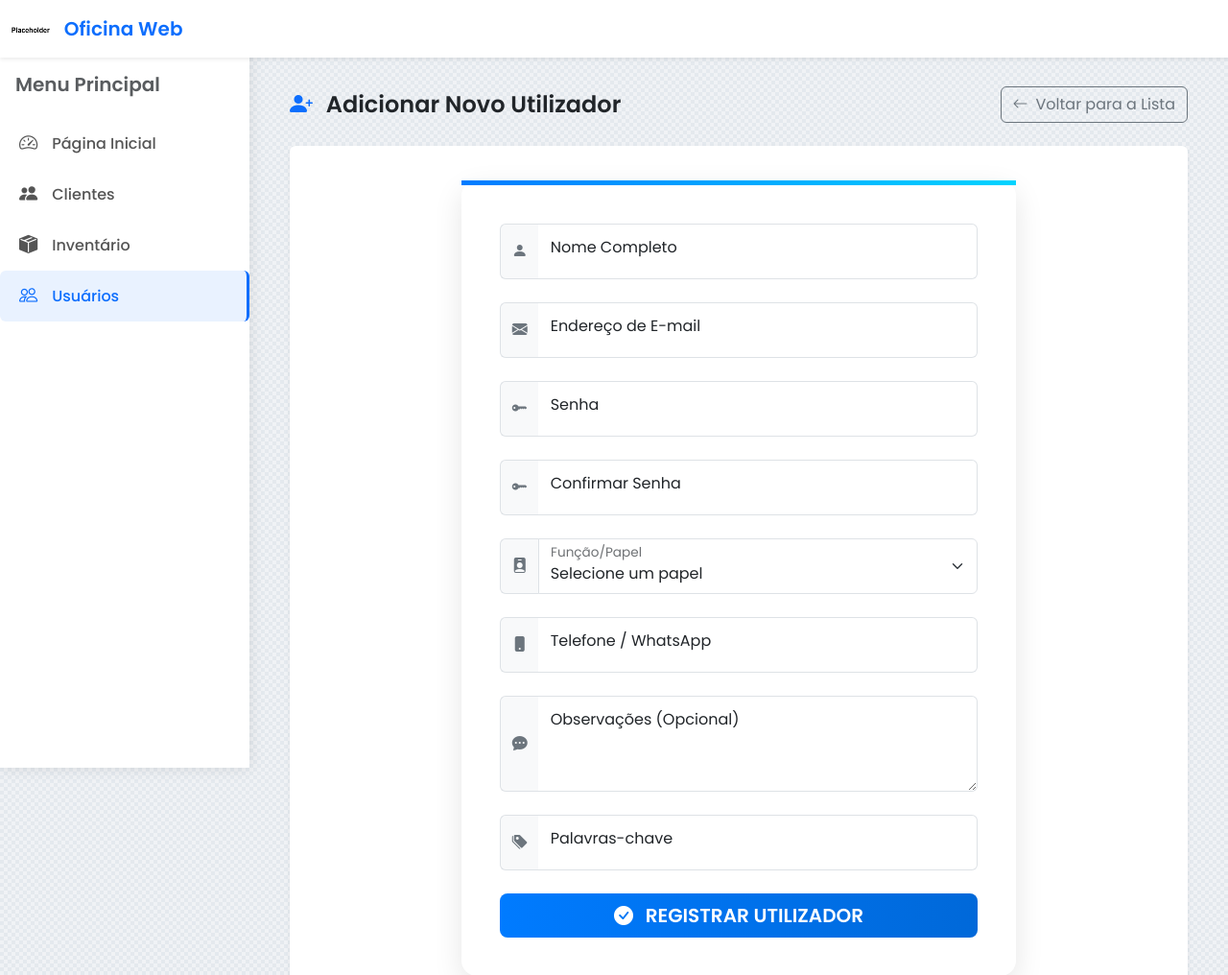
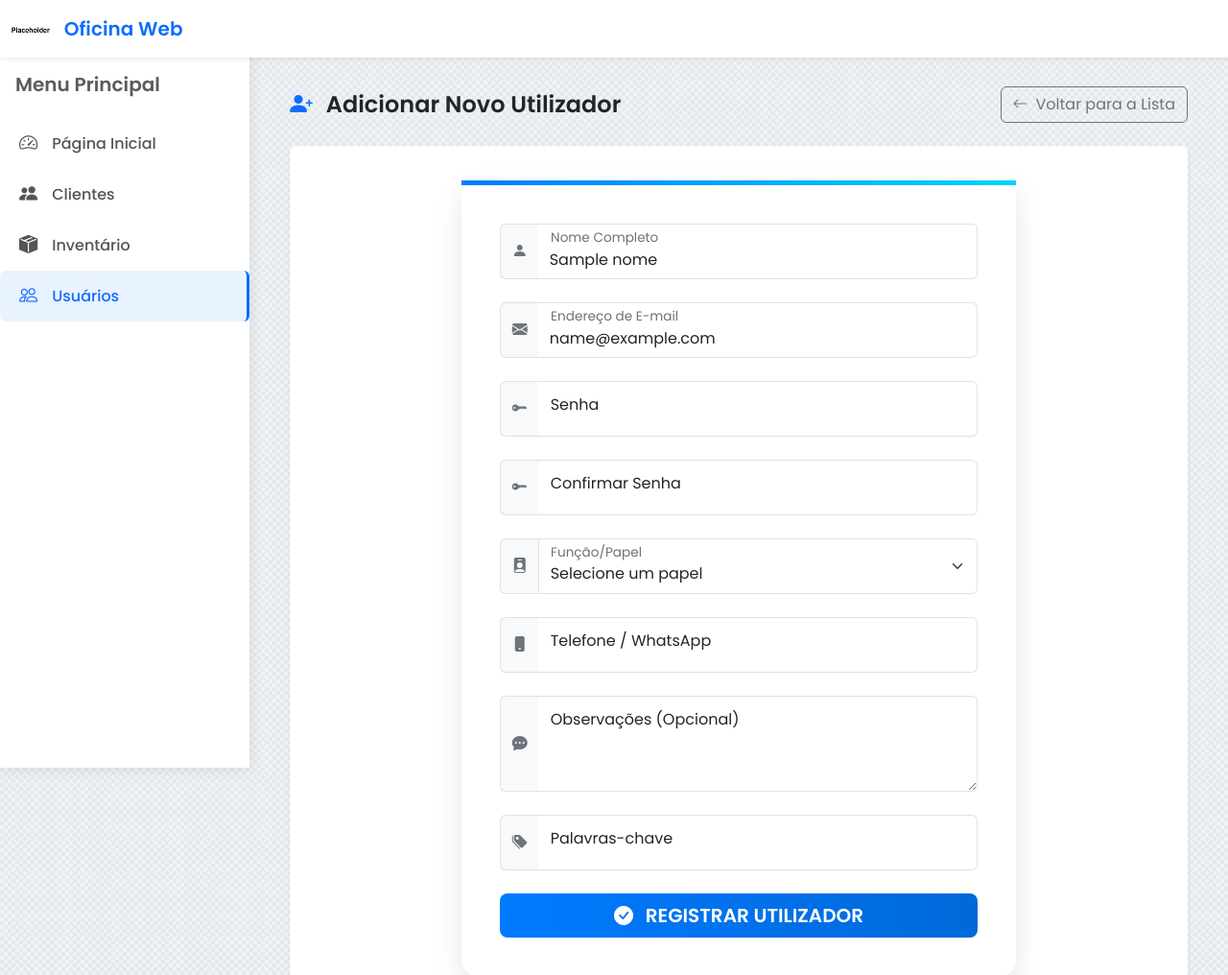
Before and after one commit to IgorKock/Oficina-Web, a Flask app: template app/templates/utilizadores/add_utilizadores.html in a window 1280 px wide. Shown: the top 1016 px of the page at 96% size. Run offline with Flask 3, Linux system fonts and the light colour scheme; tables that the repository leaves empty hold one stand-in row (values such as "Sample post"); the template is opened without the code that fills it: values that come from a table or form of the project are taken from there, most other values are stand-ins (such as "Sample title", 1, 10 or a date in 2020); parts of the project's set-up code (start-up, migrations or seed data) failed here and were passed over.

Commit message:
Saving name and email in case wrong password is written on user sign-up

```diff
--- a/app/routes.py
+++ b/app/routes.py
@@ -471,16 +471,16 @@ def add_utilizador():
 
         if not nome or not email or not senha or not confirmar_senha or not papel_id:
             flash('Por favor, preencha todos os campos obrigatórios.', 'danger')
-            return render_template('utilizadores/add_utilizadores.html', papeis=papeis)
+            return render_template('utilizadores/add_utilizadores.html', papeis=papeis, nome=nome, email=email)
 
         if senha != confirmar_senha:
              flash('As senhas não coincidem.', 'danger')
-             return render_template('utilizadores/add_utilizadores.html', papeis=papeis)
+             return render_template('utilizadores/add_utilizadores.html', papeis=papeis, nome=nome, email=email)
 
         email_existente = Utilizador.query.filter_by(email=email).first()
         if email_existente:
             flash('Este email já está registado.', 'danger')
-            return render_template('utilizadores/add_utilizadores.html', papeis=papeis)
+            return render_template('utilizadores/add_utilizadores.html', papeis=papeis, nome=nome, email=email)
 
         novo_utilizador = Utilizador(nome=nome, email=email, telefone=telefone, palavras_chave=palavras_chave, observacoes=observacoes)
         novo_utilizador.set_senha(senha)
--- a/app/templates/utilizadores/add_utilizadores.html
+++ b/app/templates/utilizadores/add_utilizadores.html
@@ -241,14 +241,14 @@
                                     <div class="input-group mb-4">
                                         <span class="input-group-text"><i class="bi bi-person-fill"></i></span>
                                         <div class="form-floating flex-grow-1">
-                                            <input type="text" class="form-control" id="nome" name="nome" placeholder="Nome Completo" required>
+                                            <input type="text" class="form-control" id="nome" name="nome" placeholder="Nome Completo" required value="{{ nome if nome else '' }}">
                                             <label for="nome">Nome Completo</label>
                                         </div>
                                     </div>
                                     <div class="input-group mb-4">
                                         <span class="input-group-text"><i class="bi bi-envelope-fill"></i></span>
                                         <div class="form-floating flex-grow-1">
-                                            <input type="email" class="form-control" id="email" name="email" placeholder="Endereço de E-mail" required>
+                                            <input type="email" class="form-control" id="email" name="email" placeholder="Endereço de E-mail" required value="{{ email if email else '' }}">
                                             <label for="email">Endereço de E-mail</label>
                                         </div>
                                     </div>
```
